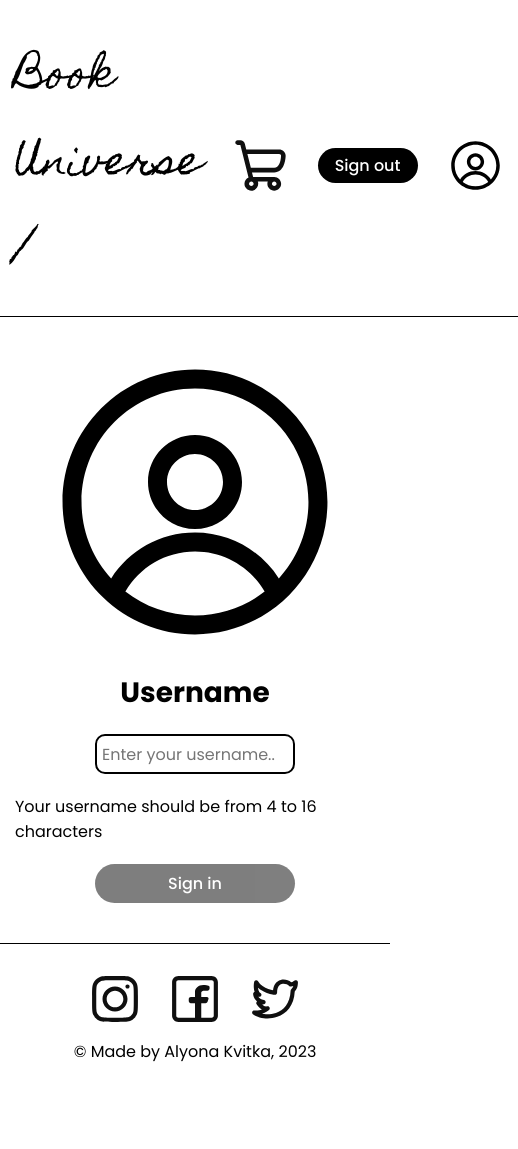
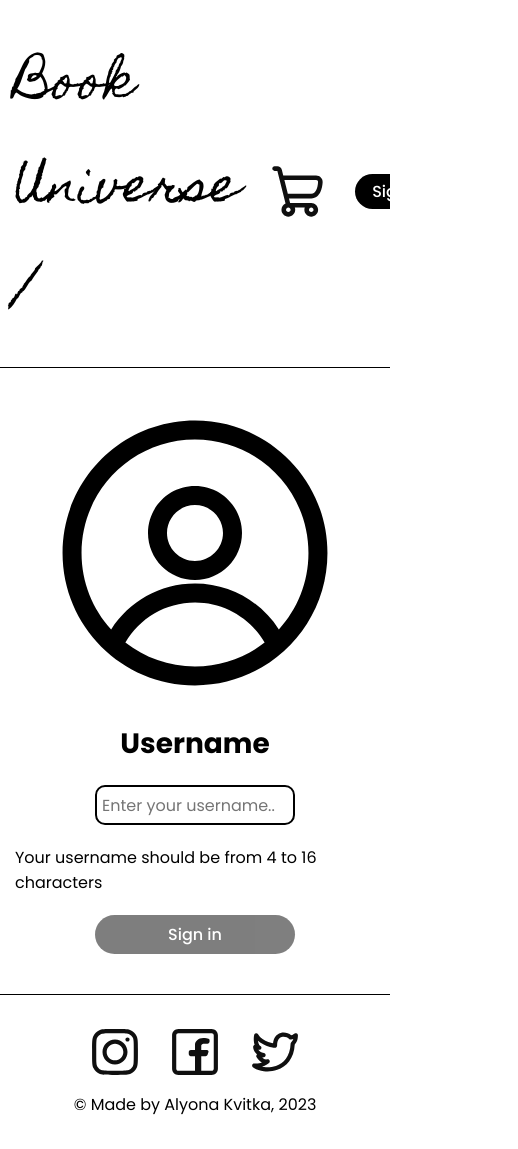
Before and after one commit to kvvvitkaaa/Bookstore, a React (Create React App) app: page /login in a window 390 px wide. Shown: the whole page, 518 px wide, since content can reach past the window. Before the commit the page ends 1069 px from the top, so only its background shows below. Built offline with nearby package versions, Linux system fonts and the light colour scheme; a web font is replaced by a local one.

Commit message:
some elements is responsive, check

```diff
--- a/src/components/footer/style.css
+++ b/src/components/footer/style.css
@@ -1,13 +1,15 @@
 .footer {
     border-top: 1px solid black;
+
     display: flex;
     flex-direction: column;
     justify-content: center;
     align-items: center;
-    padding: 30px 0 5px;
+
+    padding:  2em 1em;
     margin-top: auto;
+
     background-color: #fff;
-    bottom: 0;
 
 }
 
@@ -17,6 +19,7 @@
     justify-content: center;
     align-items: center;
     column-gap: 30px;
+
     margin-bottom: 15px;
 }
 
--- a/src/components/navbar/style.css
+++ b/src/components/navbar/style.css
@@ -14,7 +14,7 @@
     column-gap: 30px;
 }
 .logo {
-    font-size: 40px;
+    font-size: 3em;
     font-family: 'Homemade Apple', cursive;
     color: black;
 
--- a/src/styles/style.css
+++ b/src/styles/style.css
@@ -21,15 +21,19 @@ p+p {
     flex-direction: column;
 
     min-height: 100vh;
-
+    width: 100%;
 }
 
 #root {
     min-height: 100vh;
+    width: 100%;
 }
 
 html, body {
     min-height: 100vh;
+    width: 100%;
+    margin: 0; /* Убираем отступы по умолчанию */
+    overflow-x: hidden; /* Предотвращаем появление горизонтальной прокрутки */
 }
 
 h1 {
```
